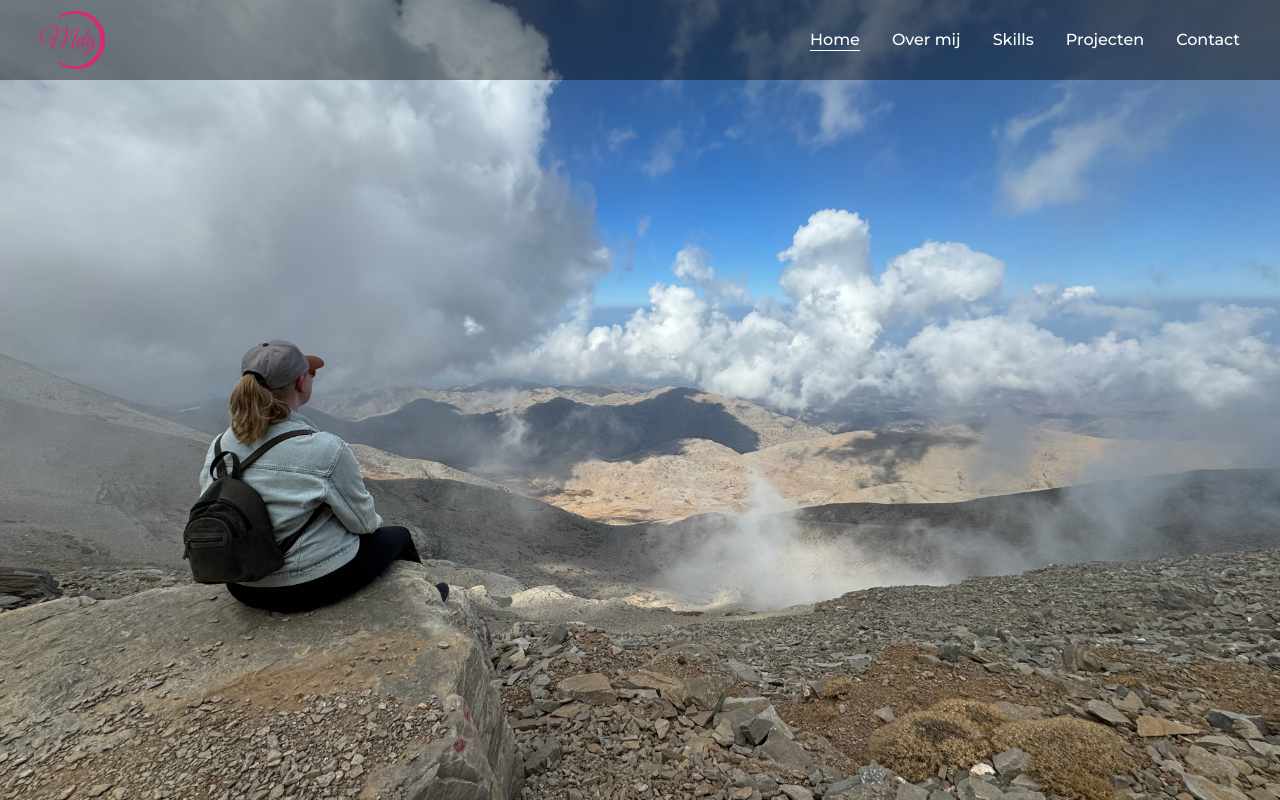
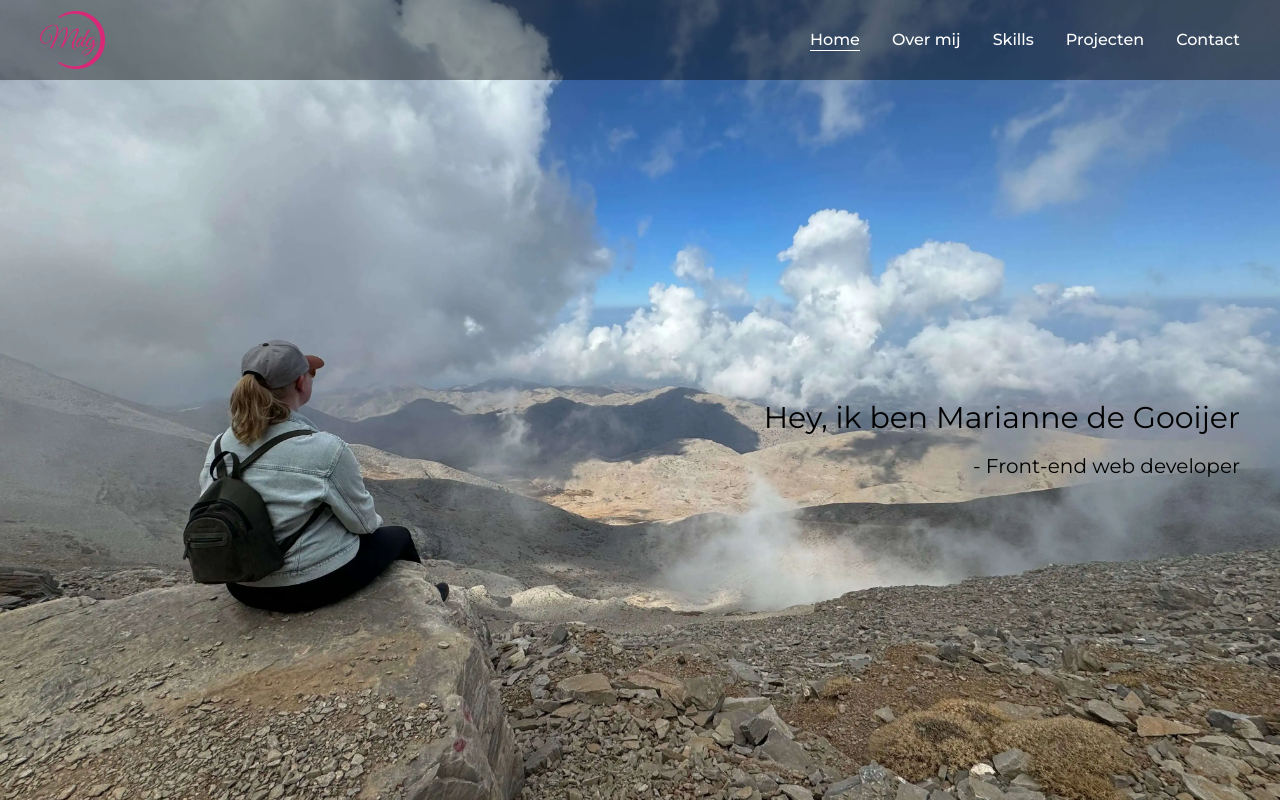
Before and after one commit to Marianne-de-Gooijer/portfolio, a Next.js app: page / in a window 1280 px wide. Built offline with nearby package versions, Linux system fonts and the light colour scheme.

Commit message:
begin aan de hero

```diff
--- a/src/components/Hero.js
+++ b/src/components/Hero.js
@@ -1,12 +1,25 @@
 import Image from "next/image";
-import heroImage from "../../public/images/hero-programmer.jpg";
+
+import heroImage from "../../public/images/hero-programmer.webp";
 
 function Hero() {
-    return (
-        <div className="w-screen overflow-hidden h-screen">
-            <Image src={heroImage} alt="/" className="w-full h-full object-cover" />
+  return (
+    <>
+      <section id="home" className="max-w-screen-2xl m-auto">
+        <div className="relative h-screen">
+          <Image
+            src={heroImage}
+            alt="Hero portfolio Marianne de Gooijer"
+            className="w-full h-full object-cover"
+          />
+          <div className="absolute top-1/2 right-0 px-10 text-right">
+            <h1 className="text-3xl mb-4">Hey, ik ben Marianne de Gooijer</h1>
+            <p className="text-xl">- Front-end web developer</p>
+          </div>
         </div>
-    )
+      </section>
+    </>
+  );
 }
 
 export default Hero;
```
Also changed, not shown: public/images/hero-programmer.jpg (deleted), public/images/hero-programmer.webp (added).
